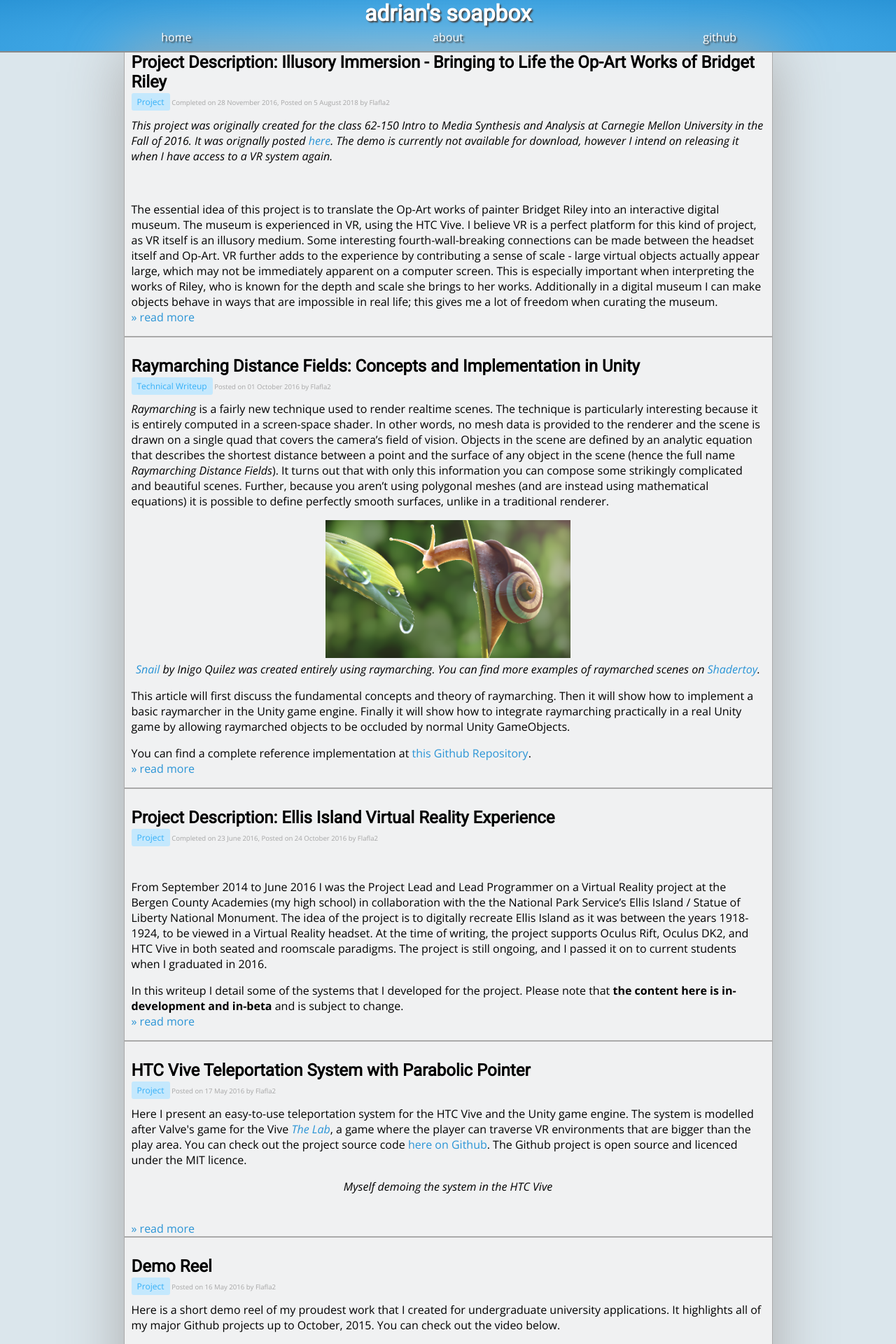
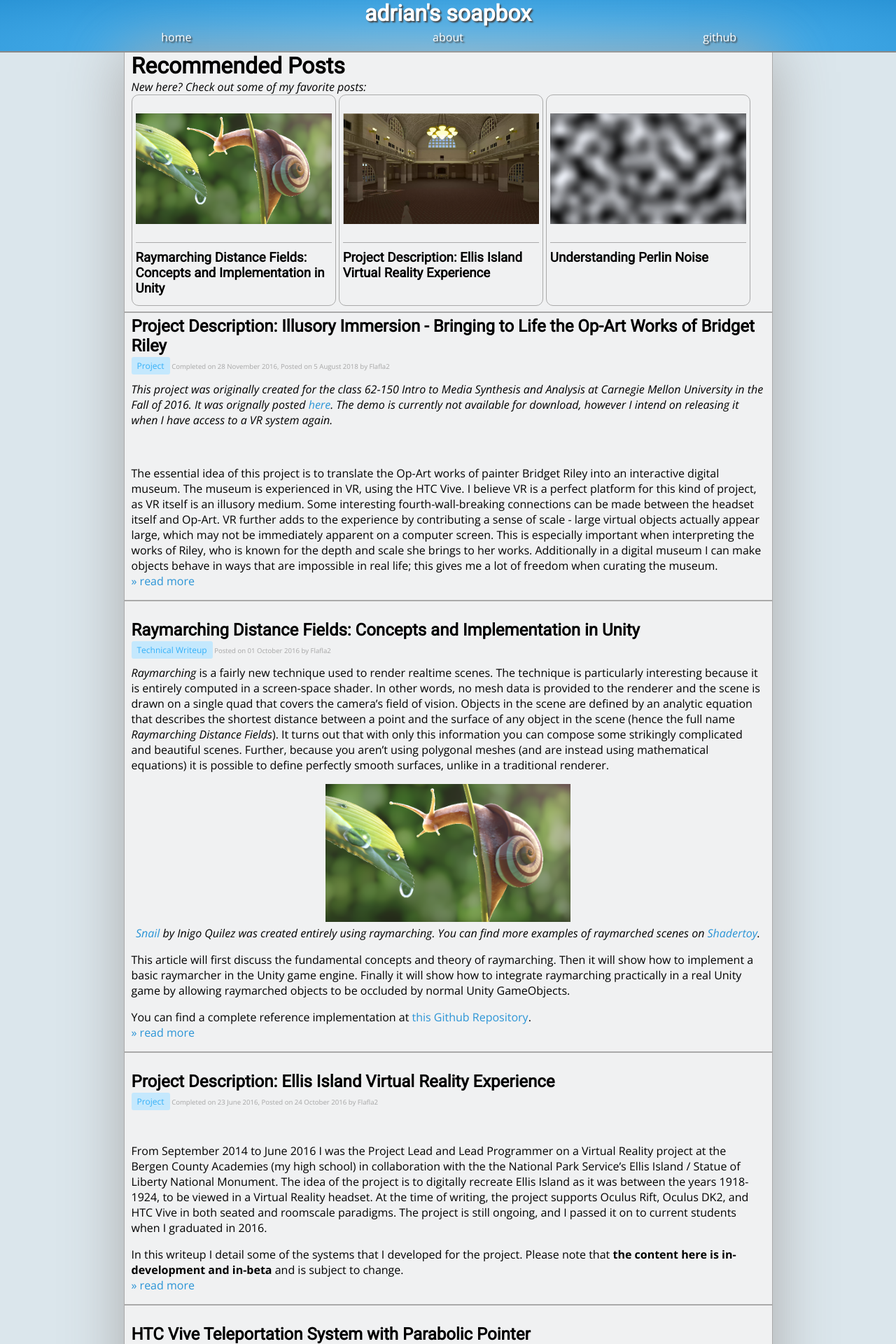
Before and after one commit to Flafla2/flafla2.github.io, a Jekyll site: the page built from index.html, in a window 1280 px wide. Shown: the top 1920 px of the page at 70% size. Built offline with Jekyll 4.4.1, drawn with Linux system fonts in a browser that asks for light colours; nearby versions of some CDN libraries; the list of posts is cut into pages by our own code; grey boxes are pictures that could not be loaded.

Commit message:
Added Recommended Posts

```diff
--- /dev/null
+++ b/_data/recommended_posts.yml
@@ -0,0 +1,9 @@
+- title: "Raymarching Distance Fields&#58; Concepts and Implementation in Unity"
+  img: "img/2016-10-01-raymarching/snail.png"
+  uri: "2016/10/01/raymarching.html"
+- title: "Project Description: Ellis Island Virtual Reality Experience"
+  img: "img/rec-thumb/ellis.png"
+  uri: "2015/10/16/wiimoteapi.html"
+- title: "Understanding Perlin Noise"
+  img: "img/rec-thumb/perlin.png"
+  uri: "2014/08/09/perlinnoise.html"
--- a/index.html
+++ b/index.html
@@ -3,7 +3,20 @@ title: adrian's soapbox
 ---
 
 {% include header.html %}
-
+			<h1>Recommended Posts</h1>
+			<p><i>New here?  Check out some of my favorite posts:</i></p>
+			<div class="recommended">
+				{% for rec in site.data.recommended_posts %}
+				<a href="{{ rec.uri }}">
+				<div class="recommendation">
+					<img src="{{ rec.img }}" />
+					<div class="under">
+						<h3>{{ rec.title }}</h3>
+					</div>
+				</div>
+				</a>
+				{% endfor %}
+			</div>
 			{% for post in paginator.posts %}
 			{% if post.visible == true %}
 			<div class="article">
```
Also changed, not shown: css/all.css, img/rec-thumb/ellis.png (added), img/rec-thumb/perlin.png (added).
